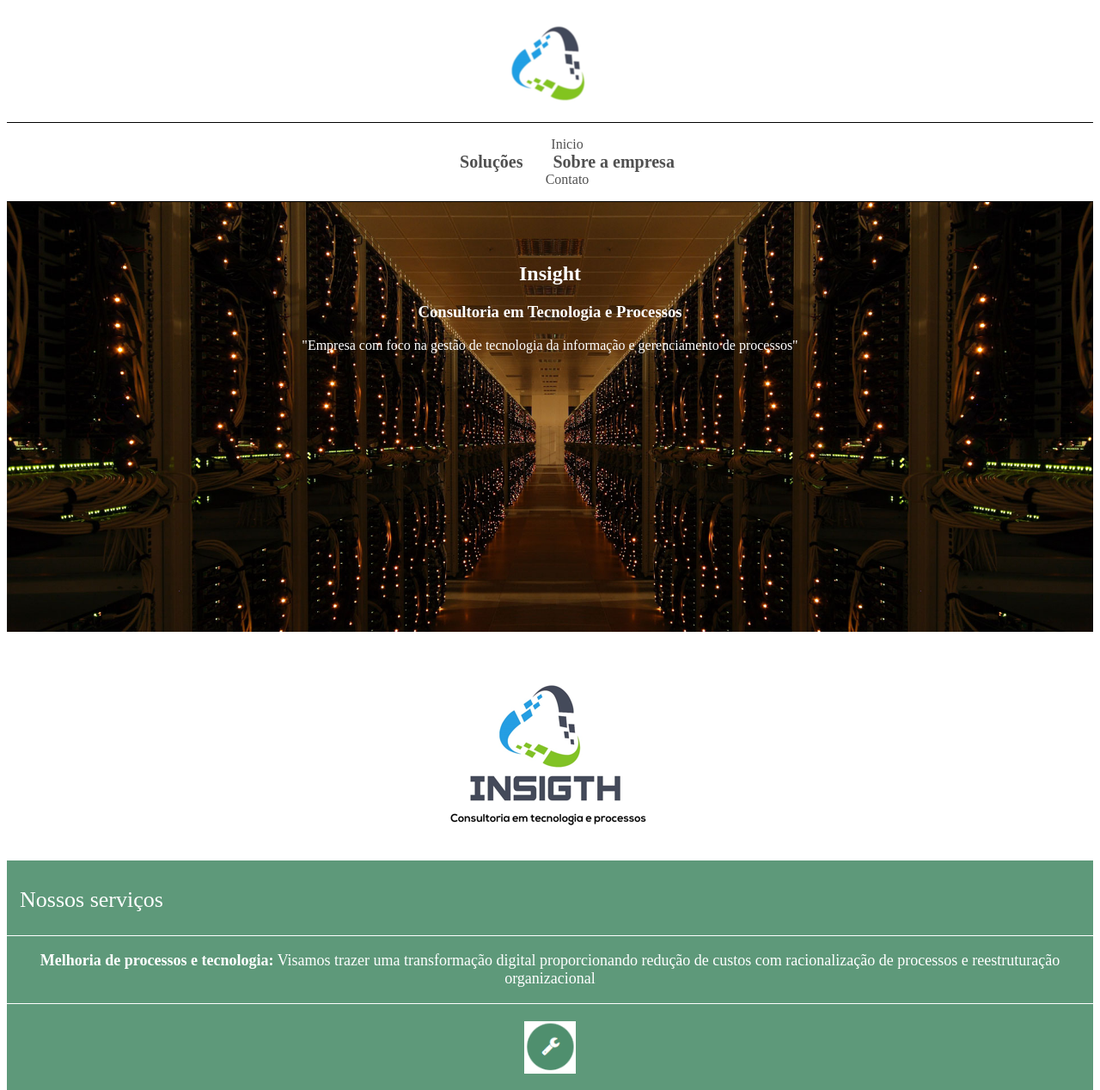
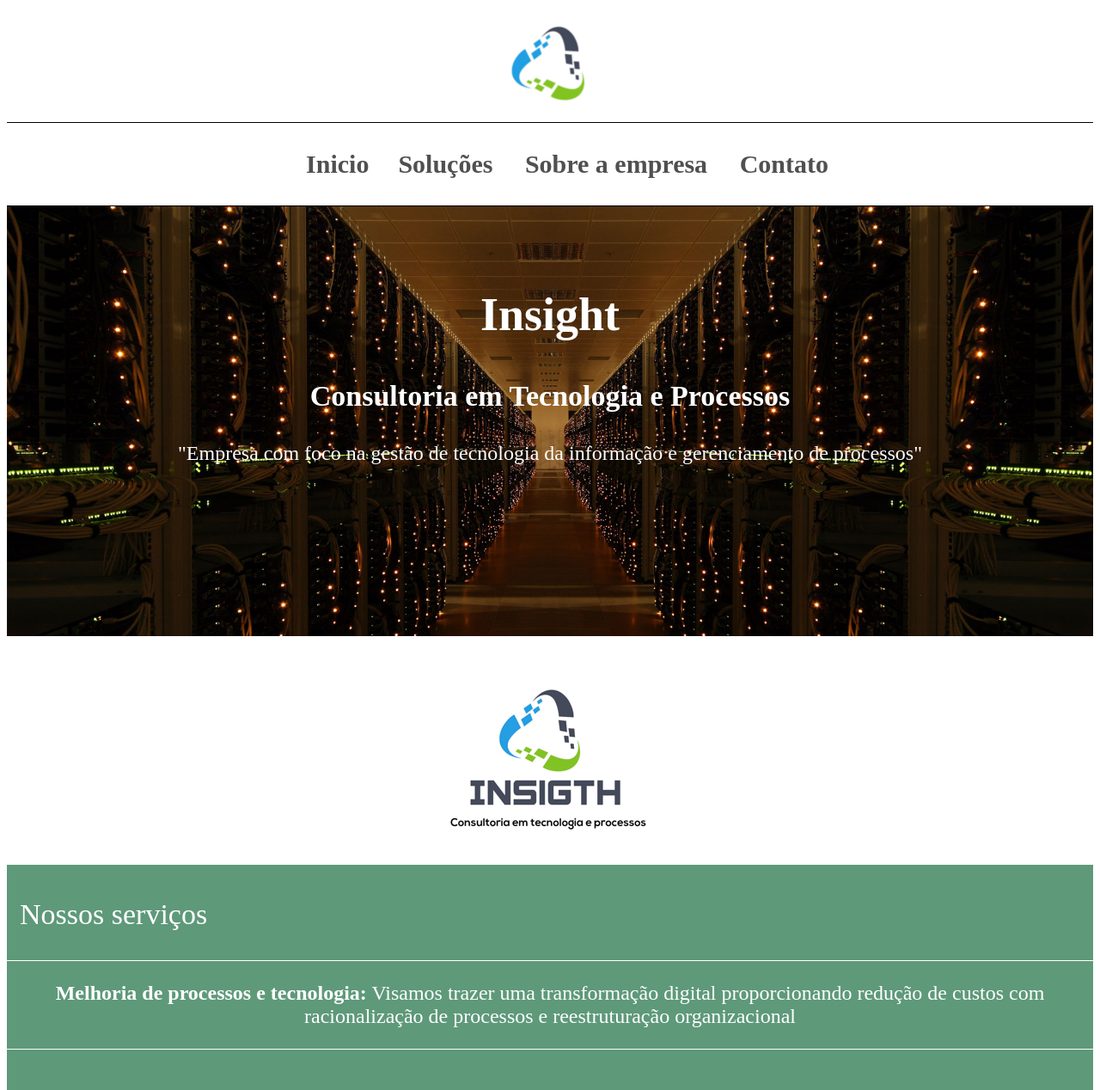
Before and after one commit to AmaroWes/insight, a plain HTML site: page index.html in a window 1280 px wide. Shown: the top 1268 px of the page at 86% size. Drawn offline with nearby package versions, Linux system fonts and the light colour scheme.

Commit message:
Viewport Tablet index.html

```diff
--- a/Source/css/footer.css
+++ b/Source/css/footer.css
@@ -17,3 +17,17 @@
 .container-footer-mark {
 	font-size: 26px;
 }
+
+@media only screen and (min-width: 768px) {
+	.container-footer {width: 100%;}
+	.container-footer div {
+		display: inline-block;
+		width: 200px;
+		text-align: center;
+		margin: 10px;
+	}
+	.container-footer div ul li {
+		font-size: 22px;
+	}
+	.container-footer div ul li a {font-size: 24px;}
+}
--- a/Source/css/header.css
+++ b/Source/css/header.css
@@ -6,6 +6,13 @@ header {
 	width: 100%;
 	max-width: 100%;
 	text-align: center;
+}
+
+.menu-bar-item-opt {
+	display: none;
+	padding: 15px;
+	font-size: 20px;
+	font-weight: bold;
 }
 
 .container-header-logo {
@@ -21,7 +28,6 @@ header {
 	border-bottom: 1px solid #000000;
 }
 
-.dropdown-menu-bar {}
 
 .menu-bar-item {
 	display: inline;
@@ -31,3 +37,14 @@ header {
 }
 
 .links-menu {color: #505050;}
+
+
+@media only screen and (min-width: 768px) {
+	.menu-bar-item-opt {
+		display: inline-block;
+		font-size: 30px;
+	}
+	.menu-bar-item {
+		font-size: 30px;
+	}
+}
--- a/Source/css/p1.css
+++ b/Source/css/p1.css
@@ -52,3 +52,32 @@
 .highlight-services div p{
 	font-size: 18px;
 }
+
+
+@media only screen and (min-width: 768px) {
+	.banner-title-insight {
+		font-size: 54px;
+	}
+	.banner-title-subtitle {
+		font-size: 34px;
+	}
+	.banner-title-legenda {
+		font-size: 24px;
+	}
+	.highlight-title {
+		font-size: 34px;
+	}
+	.highlight-text {
+		font-size: 24px;
+	}
+	.highlight-services div {
+		display: inline-block;
+		margin: 30px;
+	}
+	.highlight-services div a img {
+		max-width: 100px;
+	}
+	.highlight-services div p {
+		font-size: 24px;
+	}
+}
```
